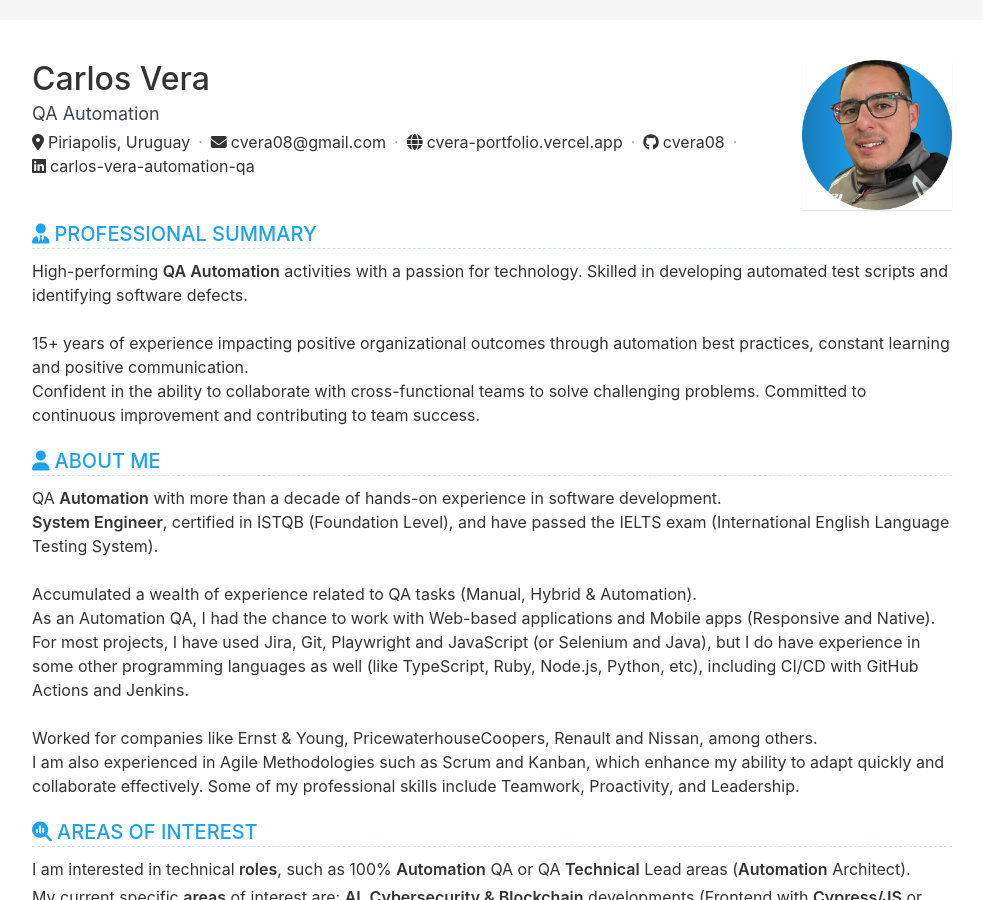
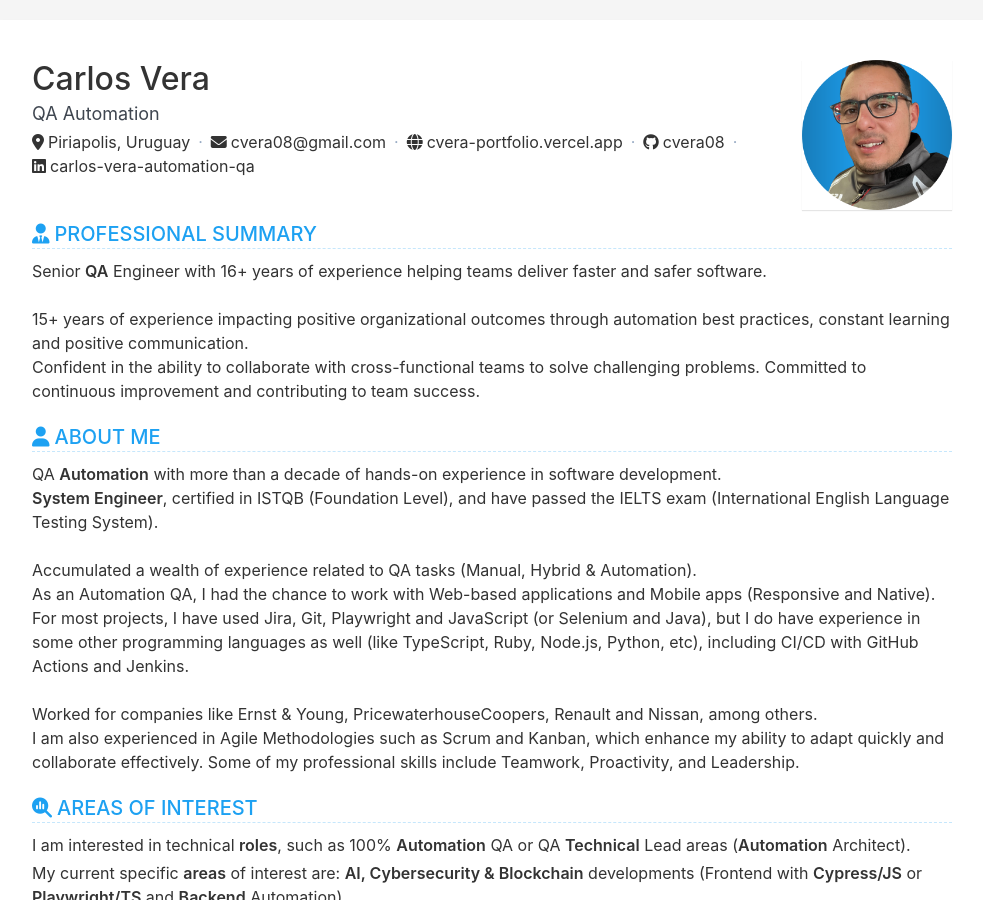
Before and after one commit to cvera08/full-resume, a Jekyll site: the page built from index.html, in a window 1280 px wide and 900 px high. Shown: the whole window, without its empty margins (148-1131 px from the left). Built offline with Jekyll 4.4.1, drawn with Linux system fonts in a browser that asks for light colours.

Commit message:
feat: professional summary change - first paragraph

```diff
--- a/_data/data.yml
+++ b/_data/data.yml
@@ -24,7 +24,7 @@ profile:
   order: 1
   title: PROFESSIONAL SUMMARY
   description: |
-    High-performing **QA Automation** activities with a passion for technology. Skilled in developing automated test scripts and identifying software defects.
+    Senior **QA** Engineer with 16+ years of experience helping teams deliver faster and safer software.
     <br>
     15+ years of experience impacting positive organizational outcomes through automation best practices, constant learning and positive communication.
     Confident in the ability to collaborate with cross-functional teams to solve challenging problems. Committed to continuous improvement and contributing to team success.
```
